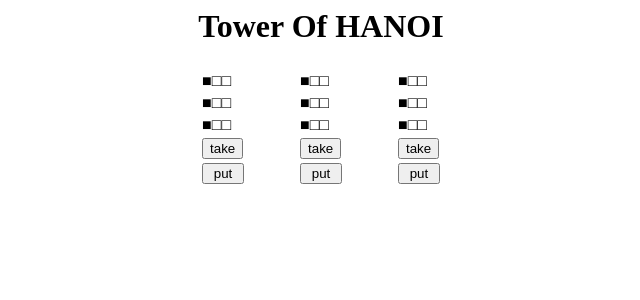
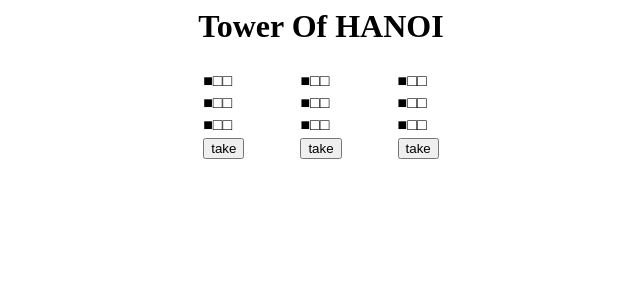
Before and after one commit to 2020-AIT-OOP2-Group7/Project-Group7, a Flask app: page /HanoiTower in a window 1280 px wide. Shown: the top 300 px of the page, without its empty margins (319-959 px from the left). Run offline with Flask 2, Linux system fonts and the light colour scheme.

Commit message:
Update HanoiTower.html

```diff
--- a/templates/HanoiTower.html
+++ b/templates/HanoiTower.html
@@ -2,41 +2,44 @@
     <head>
         <title>Tower Of Hanoi</title>
         <script>
-        //     bar = [[1],[2],[3]],
-        //           [[],[],[]],
-        //           [[],[],[]];
-        //     took = null;
+            bar = [[1],[2],[3]],
+                  [[],[],[]],
+                  [[],[],[]];
+            took = null;
 
-        //     function getNum(colNum) {//板を取るところ
-        //         count = 0;
-        //         while (took==null && count<=2) {
-        //             took =bar[colNum][count];
-        //             count+=1;
-        //         }
-        //         if(took!=null){
-        //             bar[colNum][count-1] = null;
-        //         }
-        //         if(count>2){
-        //             took = null;
-        //         }
-        //     }
+            function getNum(colNum) {//板を取るところ
+                count = 0;
+                while (took==null && count<=2) {
+                    took =bar[colNum][count];
+                    count+=1;
+                }
+                if(took!=null){
+                    bar[colNum][count-1] = null;
+                }
+                if(count>2){
+                    took = null;
+                }
+            }
 
-        //     function putNum(took,bar,colNum) {//板を置くところ
-        //         if (took!=null) {
-        //             count = 2;
-        //             while (bar[colNum][count]!=null && count>=0) {
-        //                 count-=1;
-        //             }
-        //             if(hogehoge=1){ //条件式を書く
-        //                 bar[colNum][count] = took;
-        //             }
-        //             took = null;
-        //         }
-        //     }
-        //     function Act(bar) {
+            function putNum(colNum) {//板を置くところ
+                if (took!=null) {
+                    count = 2;
+                    while (bar[colNum][count]!=null && count>=0) {
+                        count-=1;
+                    }
+                    bar[colNum][count] = took;
+                    took = null;
+                }
+            }
 
-        //     }
-        // </script>
+            function result() {
+                bar = [[1]]
+            }
+
+            function Act(bar) {
+
+            }
+        </script>
         <style>
             .active {
                 display: block;
@@ -55,8 +58,8 @@
                 <tr> <td id="b00_1" class="active">■□□</td> <td id="b00_0" class="passive">□□□</td> <td>&emsp;&emsp;&emsp;</td> <td id="b10_1" class="active">■□□</td> <td id="b10_0" class="passive">□□□</td> <td>&emsp;&emsp;&emsp;</td> <td id="b20_1" class="active">■□□</td> <td id="b20_0" class="passive">□□□</td> </tr>
                 <tr> <td id="b01_2" class="passive">■■□</td><td id="b01_1" class="active">■□□</td> <td id="b01_0" class="passive">□□□</td>  <td>&emsp;&emsp;&emsp;</td><td id="b11_2" class="passive">■■□</td> <td id="b11_1" class="active">■□□</td> <td id="b11_0" class="passive">□□□</td> <td>&emsp;&emsp;&emsp;</td><td id="b21_2" class="passive">■■□</td> <td id="b21_1" class="active">■□□</td> <td id="b21_0" class="passive">□□□</td> </tr>
                 <tr> <td id="b02_3" class="passive">■■■</td> <td id="b02_2" class="passive">■■□</td><td id="b02_1" class="active">■□□</td> <td id="b02_0" class="passive">□□□</td>  <td>&emsp;&emsp;&emsp;</td> <td id="b12_3" class="passive">■■■</td> <td id="b12_2" class="passive">■■□</td> <td id="b12_1" class="active">■□□</td> <td id="b12_0" class="passive">□□□</td> <td>&emsp;&emsp;&emsp;</td> <td id="b22_3" class="passive">■■■</td> <td id="b22_2" class="passive">■■□</td> <td id="b22_1" class="active">■□□</td> <td id="b22_0" class="passive">□□□</td> </tr>
-                <tr><td><input type="button" value="take"></td><td>&emsp;&emsp;&emsp;</td><td><input type="button" value="take"></td><td>&emsp;&emsp;&emsp;</td><td><input type="button" value="take"></td></tr>
-                <tr><td><input type="button" value="&nbsp;put&nbsp;"></td><td>&emsp;&emsp;&emsp;</td><td><input type="button" value="&nbsp;put&nbsp;"></td><td>&emsp;&emsp;&emsp;</td><td><input type="button" value="&nbsp;put&nbsp;"></td></tr>
+                <tr><td><input type="button" value="take" class="active"></td><td>&emsp;&emsp;&emsp;</td><td><input type="button" value="take" class="active"></td><td>&emsp;&emsp;&emsp;</td><td><input type="button" value="take" class="active"></td></tr>
+                <tr><td><input type="button" value="&nbsp;put&nbsp;" class="passive"></td><td>&emsp;&emsp;&emsp;</td><td><input type="button" value="&nbsp;put&nbsp;" class="passive"></td><td>&emsp;&emsp;&emsp;</td><td><input type="button" value="&nbsp;put&nbsp;" class="passive"></td></tr>
                </table>
         </td></tr></table>
     </body>
```
